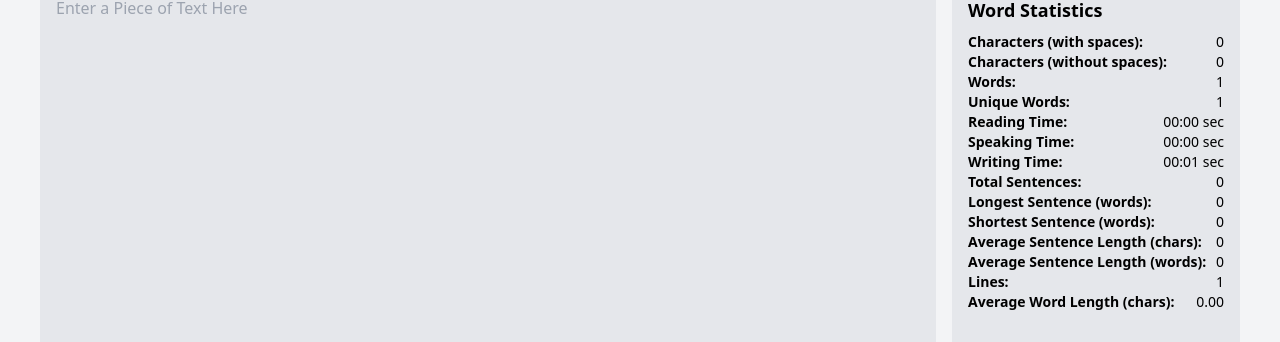
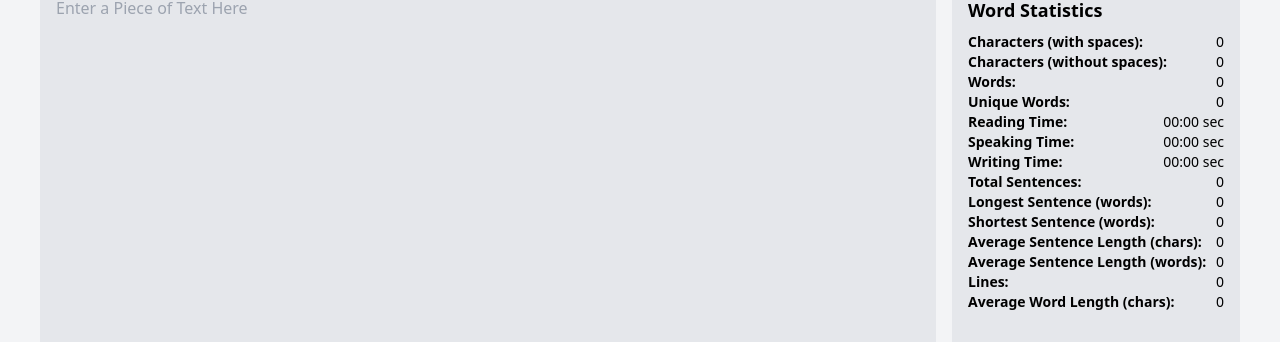
Before and after one commit to IamDevTrivedi/Text-Utility, a React (Create React App) app: page / in a window 1280 px wide. Shown: the part 152-494 px from the top of the page. Built offline with nearby package versions, Linux system fonts and the light colour scheme.

Commit message:
bug fixed

```diff
--- a/src/components/Workspace.js
+++ b/src/components/Workspace.js
@@ -15,20 +15,24 @@ export default function Workspace({ darkMode, toggleDarkMode }) {
         theme: darkMode ? 'dark' : 'light',
     });
 
+    // note: ok valid
     function handleOnChange(event) {
         setText(event.target.value);
     }
 
+    // note: ok valid
     function handleToUpper() {
         setText(text.toUpperCase());
         notifyInfo("Converted To Upper Case");
     }
 
+    // note: ok valid
     function handleToLower() {
         setText(text.toLowerCase());
         notifyInfo("Converted To Lower Case");
     }
 
+    // note: ok valid
     function handleCopy() {
         navigator.clipboard.writeText(text);
 
@@ -39,25 +43,31 @@ export default function Workspace({ darkMode, toggleDarkMode }) {
         }, 2000);
     }
 
+    // note: ok valid
     function handleClear() {
         setText("");
         notifyInfo("Textbox Cleared");
     }
 
+    // note: ok valid
     function handleToTitle() {
 
         let newText = text.split(' ').map(word => word.charAt(0).toUpperCase() + word.slice(1).toLowerCase()).join(' ');
         setText(newText);
         notifyInfo("converted To Title Case");
     }
+
+    // note: ok valid
     function handleToSentence() {
-
-        let newText = text.charAt(0).toUpperCase() + text.slice(1).toLowerCase();
+        let newText = text
+            .split(/([.!?]\s*)/)
+            .map(sentence => sentence.charAt(0).toUpperCase() + sentence.slice(1).toLowerCase())
+            .join('');
         setText(newText);
-        notifyInfo("converted To Sentence Case");
+        notifyInfo("Converted to Sentence Case");
     }
 
-
+    // note: ok valid
     function handleInverse() {
         let newText = "";
         for (let c of text) {
@@ -72,10 +82,12 @@ export default function Workspace({ darkMode, toggleDarkMode }) {
         notifyInfo("Case Inverted");
     }
 
+    // note: ok valid
     function countCharacterWithSpace() {
         return text.length;
     }
 
+    // note: ok valid
     function countCharacterWithoutSpace() {
         let count = 0;
         for (let i = 0; i < text.length; ++i) {
@@ -86,26 +98,36 @@ export default function Workspace({ darkMode, toggleDarkMode }) {
         return count;
     }
 
+    // note: ok valid
     function countWords() {
-        return text.trim().split(/\s+/).length;
+        return text.trim().split(/\s+/).filter((element) => {
+            return element.length !== 0;
+        }).length;
     }
 
+    // note: ok valid
     function countUniqueWords() {
-        let words = text.trim().toLowerCase().split(/\s+/);
+        let words = text.trim().toLowerCase().split(/\s+/).filter((element) => {
+            return element.length !== 0;
+        });
         let uniqueWords = new Set(words);
         return uniqueWords.size;
     }
 
+    // bug: Words are Increasing upon Line increment
     function countLines() {
-        return text.split(/\r?\n/).length;
+        return text.split(/\r?\n/).filter(line => line.trim().length > 0).length;
     }
 
+    // note: ok valid
     function formatTime(seconds) {
         const minutes = Math.floor(seconds / 60);
         const remainingSeconds = Math.floor(seconds % 60);
         return `${String(minutes).padStart(2, '0')}:${String(remainingSeconds).padStart(2, '0')}`;
     }
 
+
+    // note: ok valid
     function readingTime() {
         const words = countWords();
         const readingSpeed = 200;
@@ -113,6 +135,7 @@ export default function Workspace({ darkMode, toggleDarkMode }) {
         return formatTime(timeInSeconds);
     }
 
+    // note: ok valid
     function speakingTime() {
         const words = countWords();
         const speakingSpeed = 130;
@@ -120,6 +143,7 @@ export default function Workspace({ darkMode, toggleDarkMode }) {
         return formatTime(timeInSeconds);
     }
 
+    // note: ok valid
     function writingTime() {
         const words = countWords();
         const writingSpeed = 40;
@@ -127,15 +151,18 @@ export default function Workspace({ darkMode, toggleDarkMode }) {
         return formatTime(timeInSeconds);
     }
 
+    // note: ok valid
     function AvgCharacterPerWord() {
         const words = countWords();
+        if (words === 0) return 0;
         const characters = countCharacterWithoutSpace();
-        return ((characters / words).toFixed(2));
+        return (characters / words).toFixed(2);
     }
 
     let isSpeaking = false;
     let utterance;
 
+    // note: ok valid
     function handleSpeak() {
         if ('speechSynthesis' in window) {
             if (!isSpeaking) {
@@ -161,24 +188,30 @@ export default function Workspace({ darkMode, toggleDarkMode }) {
         }
     }
 
+    // note: ok valid
     function countSentences() {
         let sentences = text.split(/[.!?]+/);
         sentences = sentences.filter(sentence => sentence.trim().length > 0);
         return sentences.length;
     }
 
+    // note: ok valid
     function AvgCharacterPerSentence() {
         const sentences = countSentences();
+        if (sentences === 0) return 0;
         const characters = countCharacterWithoutSpace();
-        return ((characters / sentences).toFixed(2));
+        return (characters / sentences).toFixed(2);
     }
 
+    // note: ok valid
     function AvgWordPerSentence() {
         const sentences = countSentences();
+        if (sentences === 0) return 0; // Avoid division by zero
         const words = countWords();
-        return ((words / sentences).toFixed(2));
+        return (words / sentences).toFixed(2);
     }
 
+    // note: ok valid
     function findLongestSentence() {
 
         let sentences = text.split(/[.!?]+/).filter(sentence => sentence.trim().length > 0).map(sentence => sentence.trim());
@@ -187,16 +220,17 @@ export default function Workspace({ darkMode, toggleDarkMode }) {
         }
 
         const countWords = (sentence) => sentence.split(/\s+/).filter(word => word.length > 0).length;
-        let shortest = sentences[0];
+        let longest = sentences[0];
         for (let i = 1; i < sentences.length; i++) {
-            if (countWords(sentences[i]) > countWords(shortest)) {
-                shortest = sentences[i];
+            if (countWords(sentences[i]) > countWords(longest)) {
+                longest = sentences[i];
             }
         }
 
-        return countWords(shortest);
+        return countWords(longest);
     }
 
+    // note: ok valid
     function findShortestSentence() {
 
         let sentences = text.split(/[.!?]+/).filter(sentence => sentence.trim().length > 0).map(sentence => sentence.trim());
@@ -215,7 +249,7 @@ export default function Workspace({ darkMode, toggleDarkMode }) {
         return countWords(shortest);
     }
 
-    document.title = 'Text Utilities | Home' ;
+    document.title = 'Text Utilities | Home';
 
     return (
         <div className={`max-w-7xl mx-auto ${darkMode ? 'bg-gray-900' : 'bg-gray-200'}`}>
```
